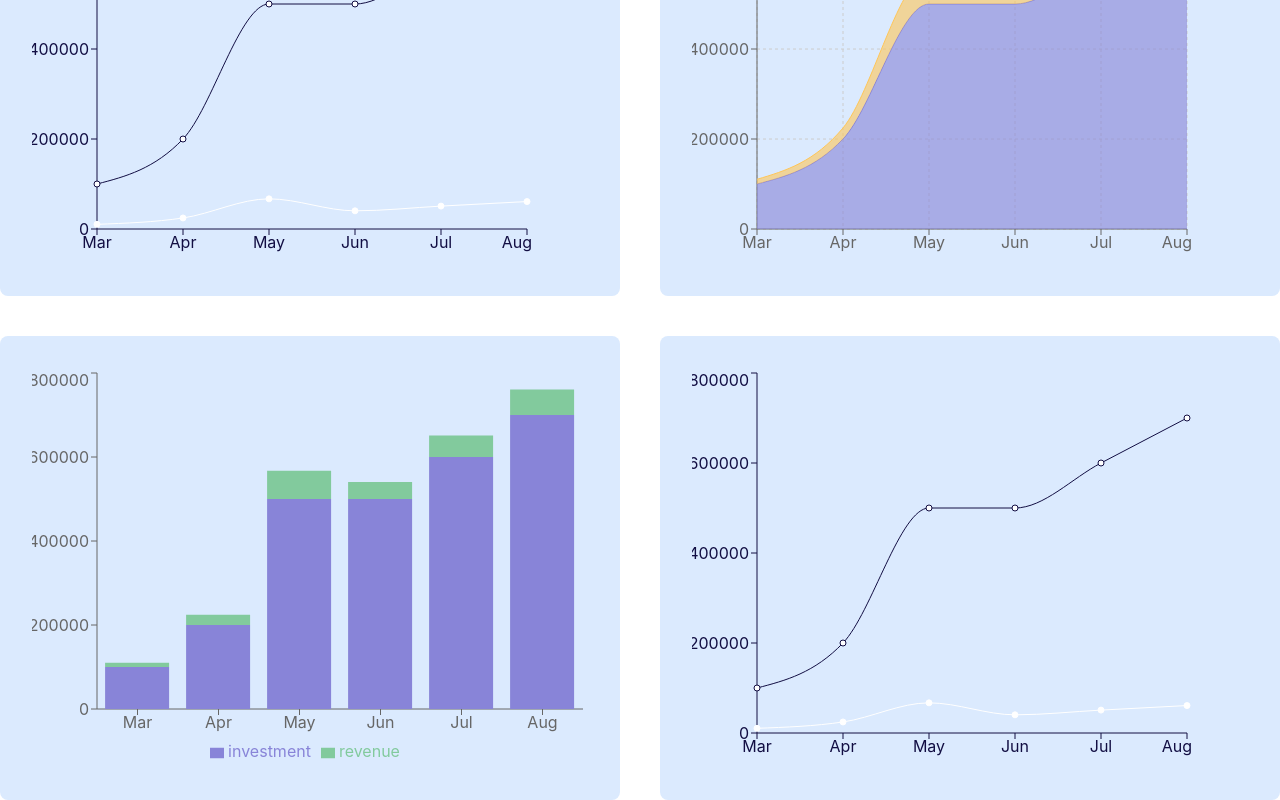
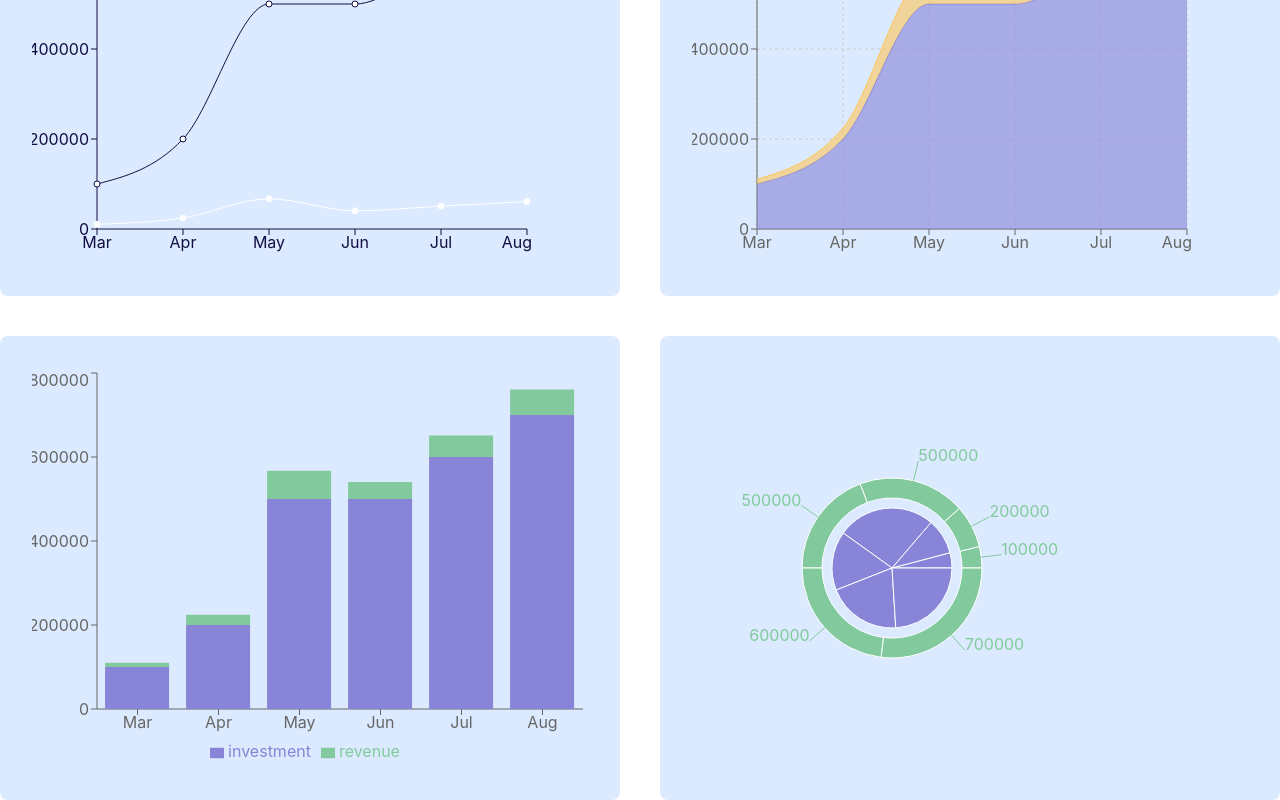
Before and after one commit to akashwebs/baby-shop-product-analysis-client, a React (Create React App) app: page /dashboard in a window 1280 px wide. Shown: the part 252-1052 px from the top of the page. Built offline with nearby package versions, Linux system fonts and the light colour scheme.

Commit message:
added pie chart

```diff
--- a/src/Components/ChartBar/ChartBar.js
+++ b/src/Components/ChartBar/ChartBar.js
@@ -9,7 +9,7 @@ const ChartBar = ({chart}) => {
           height={300}
           data={chart}
         >
-          <XAxis dataKey="month" />
+          <XAxis dataKey={"month"} />
           <YAxis dataKey={'investment'}/>
           <Tooltip />
           <Legend />
--- /dev/null
+++ b/src/Components/ChartPie/ChartPie.js
@@ -0,0 +1,19 @@
+import React from 'react';
+import { Legend, Pie, PieChart, ResponsiveContainer, Tooltip } from 'recharts';
+
+const ChartPie = ({chart}) => {
+    return (
+        <div>
+
+                <PieChart width={400} height={400}>
+                    <Pie data={chart} dataKey={'revenue'} cx="50%" cy="50%" outerRadius={60} fill="#8884d8" />
+
+                    <Pie data={chart} dataKey="investment" cx="50%" cy="50%" innerRadius={70} outerRadius={90} fill="#82ca9d" label />
+                    <Tooltip></Tooltip>
+                </PieChart>
+
+        </div>
+    );
+};
+
+export default ChartPie;
--- a/src/Components/Dashboard/Dashboard.js
+++ b/src/Components/Dashboard/Dashboard.js
@@ -1,8 +1,8 @@
-import React, { useEffect, useState, PureComponent } from 'react';
-import { CartesianGrid, Legend, Line, LineChart, ResponsiveContainer, Tooltip, XAxis, YAxis } from 'recharts';
+import React, { useEffect, useState } from 'react';
 import ChartArea from '../ChartArea/ChartArea';
 import ChartBar from '../ChartBar/ChartBar';
 import ChartLine from '../ChartLine/ChartLine';
+import ChartPie from '../ChartPie/ChartPie';
 
 const Dashboard = () => {
     const [chartData, setChartData] = useState([]);
@@ -25,7 +25,7 @@ const Dashboard = () => {
                 <ChartBar chart={chartData}></ChartBar>
             </div>
             <div className='bg-blue-100 p-8 rounded-lg'>
-                <ChartLine chart={chartData}></ChartLine>
+            <ChartPie chart={chartData}></ChartPie>
             </div>
         </div>
 
```
